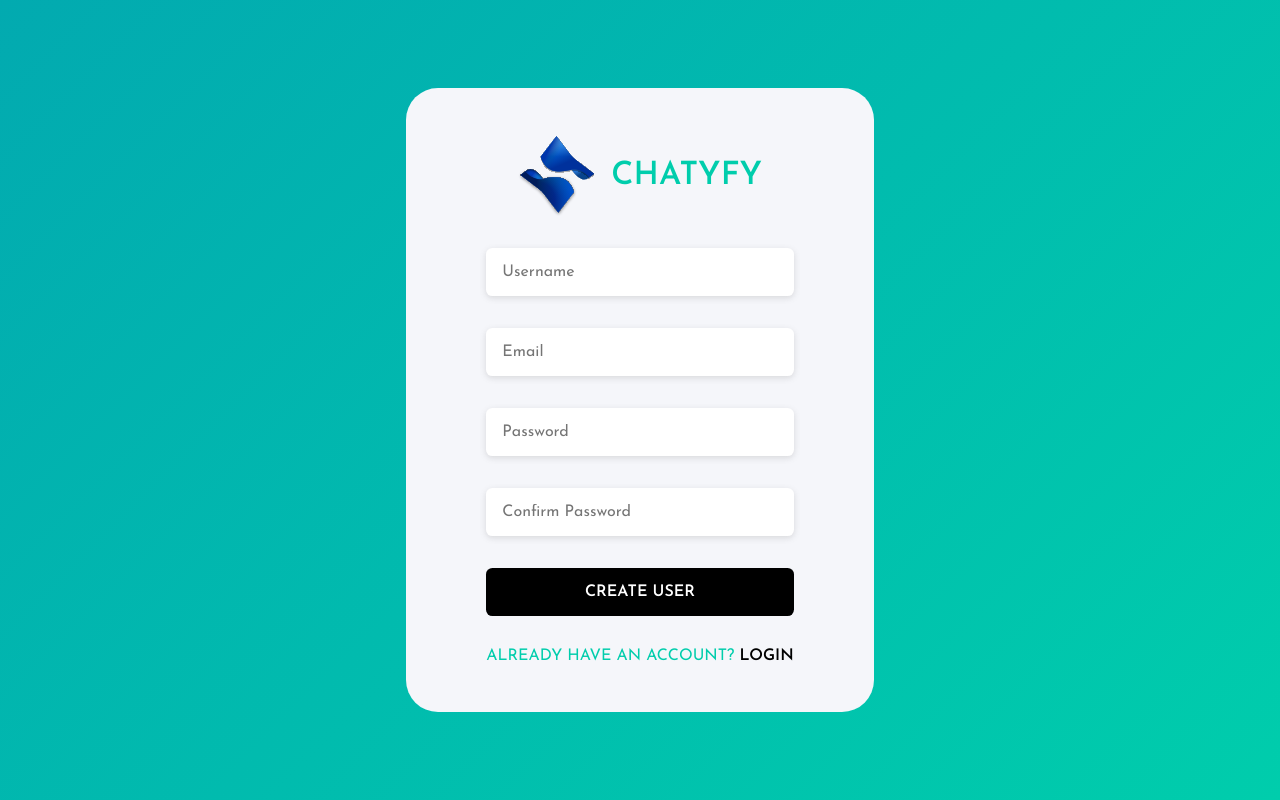
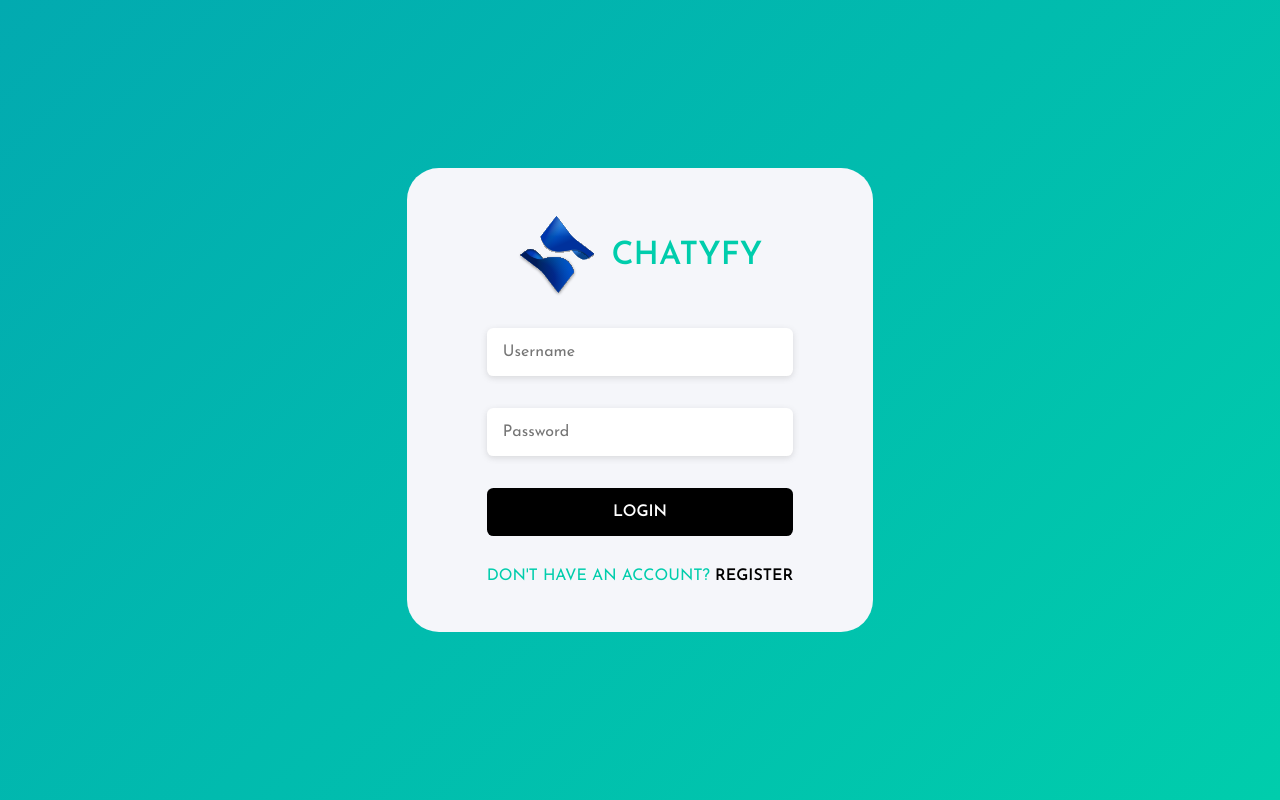
Before and after one commit to aliansari2566/ReactChatApp, a React (Vite) app in the folder Frontend/: page /login in a window 1280 px wide. Built offline with nearby package versions, Linux system fonts and the light colour scheme.

Commit message:
Login.jsx and register.jsx pages completed

```diff
--- a/Frontend/src/pages/Login.jsx
+++ b/Frontend/src/pages/Login.jsx
@@ -3,7 +3,7 @@ import styled from "styled-components";
 import axios from "axios";
 import { Link, useNavigate } from "react-router-dom";
 import Logo from "../assets/logo.svg";
-import { registerRoute } from "../utils/APIRoutes";
+import { loginRoute} from "../utils/APIRoutes";
 import { ToastContainer, toast } from "react-toastify";
 import "react-toastify/dist/ReactToastify.css";
 
@@ -11,9 +11,8 @@ export const Login = () => {
   const navigate = useNavigate();
   const [values, setValues] = useState({
     username: "",
-    email: "",
     password: "",
-    confirmpassword: "",
+
   });
 
   const toastOptions = {
@@ -27,11 +26,11 @@ export const Login = () => {
   const handleSubmit = async (e) => {
     e.preventDefault();
     if (handleValidation()) {
-      const { email, username, password } = values;
+      const {  username, password } = values;
       try {
-        const { data } = await axios.post(registerRoute, {
+        const { data } = await axios.post(loginRoute, {
           username,
-          email,
+
           password,
         });
         if (data.status === false) {
@@ -48,25 +47,18 @@ export const Login = () => {
   };
 
   const handleValidation = () => {
-    const { password, confirmpassword, username, email } = values;
+    const { password, username } = values;
 
-    if (password !== confirmpassword) {
-      toast.error("Password and confirm password should be the same", toastOptions);
+    if (password ==="") {
+      toast.error("password is required", toastOptions);
       return false;
-    } else if (username.length < 3) {
-      toast.error("Username should be at least 3 characters long", toastOptions);
+    } else if (username.length === "") {
+      toast.error("Username and password is required", toastOptions);
       return false;
     } else if (/\d/.test(username)) {
       toast.error("Username should not contain numbers", toastOptions);
       return false;
-    } else if (email === "") {
-      toast.error("Email is required", toastOptions);
-      return false;
-    } else if (password.length < 8) {
-      toast.error("Password should be at least 8 characters long", toastOptions);
-      return false;
     }
-
     return true;
   };
 
@@ -87,29 +79,20 @@ export const Login = () => {
             name="username"
             placeholder="Username"
             onChange={handleChange}
+            min="3"
           />
-          <input
-            type="email"
-            name="email"
-            placeholder="Email"
-            onChange={handleChange}
-          />
+
           <input
             type="password"
             name="password"
             placeholder="Password"
             onChange={handleChange}
           />
-          <input
-            type="password"
-            name="confirmpassword"
-            placeholder="Confirm Password"
-            onChange={handleChange}
-          />
 
-          <button type="submit">Create User</button>
+
+          <button type="submit">Login</button>
           <span>
-            Already have an account? <Link to="/login">Login</Link>
+           Don't have an account? <Link to="/register">Register</Link>
           </span>
         </form>
       </FormContainer>
```
